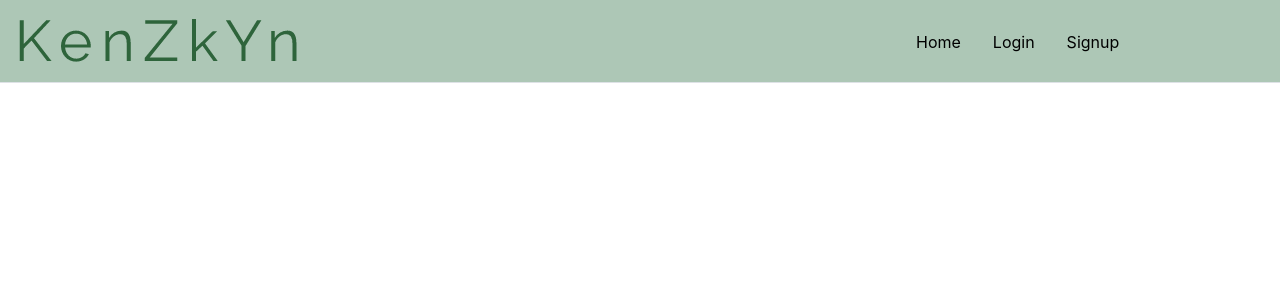
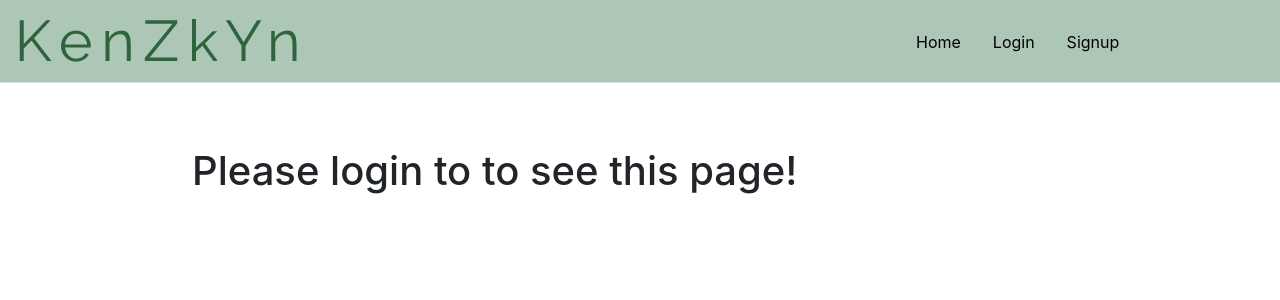
Before and after one commit to noraloch/kenzSkyn-react, a React (Create React App) app: page /profile in a window 1280 px wide. Shown: the top 300 px of the page. Built offline with nearby package versions, Linux system fonts and the light colour scheme.

Commit message:
jwt bug fully fixed

```diff
--- a/src/components/App.js
+++ b/src/components/App.js
@@ -61,6 +61,9 @@ function App() {
 
 
     function logout() {
+        // remove the token
+        localStorage.removeItem('token');
+        // clear the current user
         setCurrentUser(null);
         history.push('/login');
     };
@@ -74,7 +77,6 @@ function App() {
             body: JSON.stringify(data),
         }
     };
-
 
     function onReset() {
         setTimeout(set, 800);
@@ -238,11 +240,11 @@ function App() {
                                     <Link to="/recommendations">See My Current Recommendations</Link><br />
                                     <button onClick={onReset}>Take the quiz again</button>
                                 </div> : <Quiz key="quiz" setCurrentUser={setCurrentUser} currentUser={currentUser} handleShowResult={handleShowResult} />
-                            : <h2 key="login">Please login to take the quiz!</h2>
+                            : <h1 key="login">Please login to take the quiz!</h1>
                         }
                     </Route>
                     <Route path="/recommendations">
-                        {productsMain.length < 1 && recommendationsState.length < 1 ? <h2>Please take the quiz so you can see your recomendations</h2> : <RecommendationsList recommendationsState={recommendationsState} productsMain={productsMain} currentUser={currentUser} key="recommendations" />}
+                        {productsMain.length < 1 && recommendationsState.length < 1 ? <h2>Please take the quiz to see your recomendations</h2> : <RecommendationsList recommendationsState={recommendationsState} productsMain={productsMain} currentUser={currentUser} key="recommendations" />}
                     </Route>
                     <Route path="/login">
                         <Login currentUser={currentUser} setCurrentUser={setCurrentUser} setRecommendationsState={setRecommendationsState} setProductsMain={setProductsMain} key="login" />
@@ -251,7 +253,7 @@ function App() {
                         <Signup currentUser={currentUser} setCurrentUser={setCurrentUser} setRecommendationsState={setRecommendationsState} setProductsMain={setProductsMain} key="signup" />
                     </Route>
                     <Route path="/profile">
-                        {currentUser ? <Profile key={currentUser.id} currentUser={currentUser} recommendationsState={recommendationsState} /> : null}
+                        {currentUser ? <Profile key={currentUser.id} currentUser={currentUser} recommendationsState={recommendationsState} /> : <h1 key="login">Please login to to see this page!</h1>}
                     </Route>
                     <Route path="/new-product">
                         <NewProductForm addSkinAttr={addSkinAttr} key="new" onAddProduct={handleAddProduct} />
--- a/src/components/Profile.js
+++ b/src/components/Profile.js
@@ -15,6 +15,7 @@ function Profile({ currentUser }) {
             fetch(`http://localhost:3000/users/${currentUser.id}`)
                 .then((r) => r.json())
                 .then((user) => {
+                    console.log(user)
                     let recs = user.recommendations.filter(rec => rec.saved);
                     if (recs) {
                         let recommendedProducts = recs.map(r => {
```
